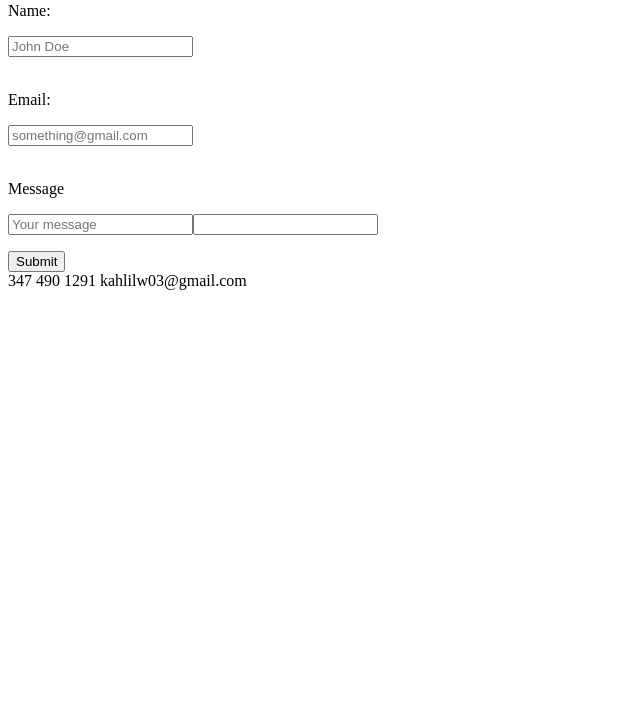
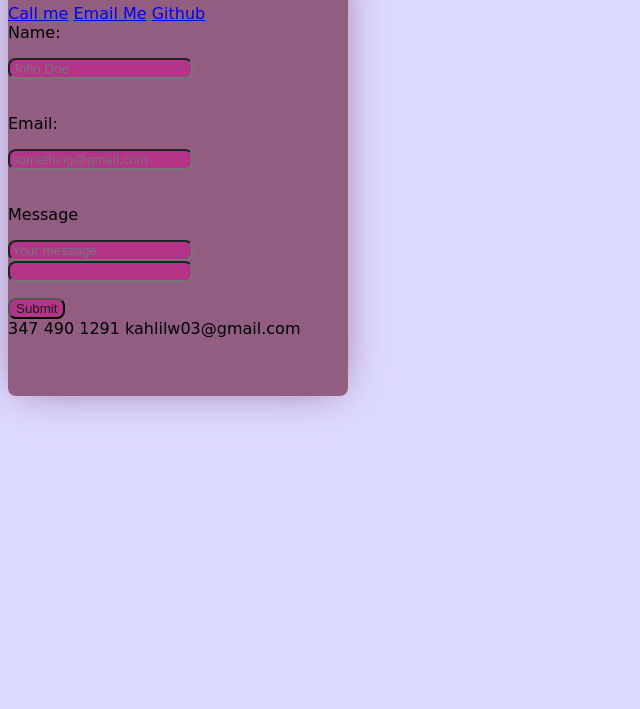
Before and after one commit to ksweety/ksweety.github.io, a plain HTML site: page contactme.html in a window 1280 px wide. Shown: the part 91-800 px from the top of the page, without its empty margins (0-640 px from the left). Drawn offline with Linux system fonts and the light colour scheme.

Commit message:
added more on contact me

```diff
--- a/contactme.html
+++ b/contactme.html
@@ -5,6 +5,7 @@
     <meta http-equiv="X-UA-Compatible" content="IE=edge">
     <meta name="viewport" content="width=device-width, initial-scale=1.0">
     <title>Contact Me</title>
+    <link rel="stylesheet" href="style.css">
 
 </head>
 
@@ -17,6 +18,12 @@
 action="https://us-central1-steam-center-app-dev.cloudfunctions.net/formToEmail"
 method="post">
 <h2 class="heading-contact"> CONTACT ME</h2>
+<div>
+    <span id="phoneIcon" class="fa fa-phone" class="icons"></span><a href="tel:347 490 1291">Call me</a>
+    <span id="emailIcon": class="fa fa-envelope-o" class="icons"></span><a href="mailto:kwilliams4@brooklynsteamcenter.org">Email Me</a>
+    <span id="giticon" class="fa fa-github" class="icons"></span><a href="https://github.com/ksweety">Github</a>
+
+</div>
 <label>Name:</label>
 <p type="Name:"><input placeholder="John Doe" name="fullName"></input></p>
 <br
```
